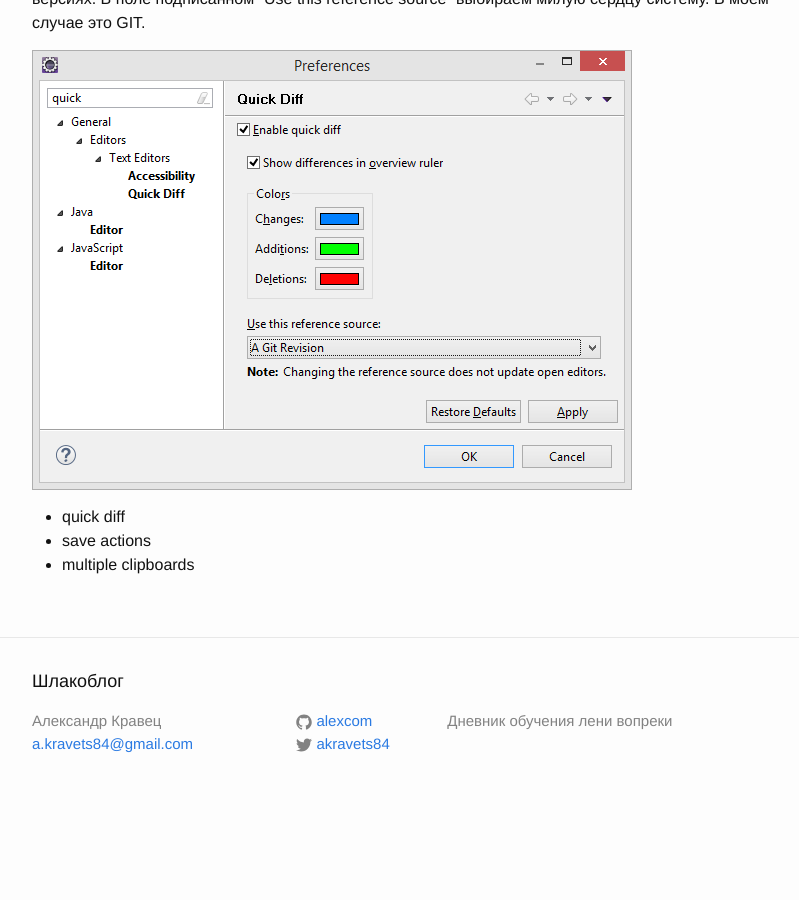
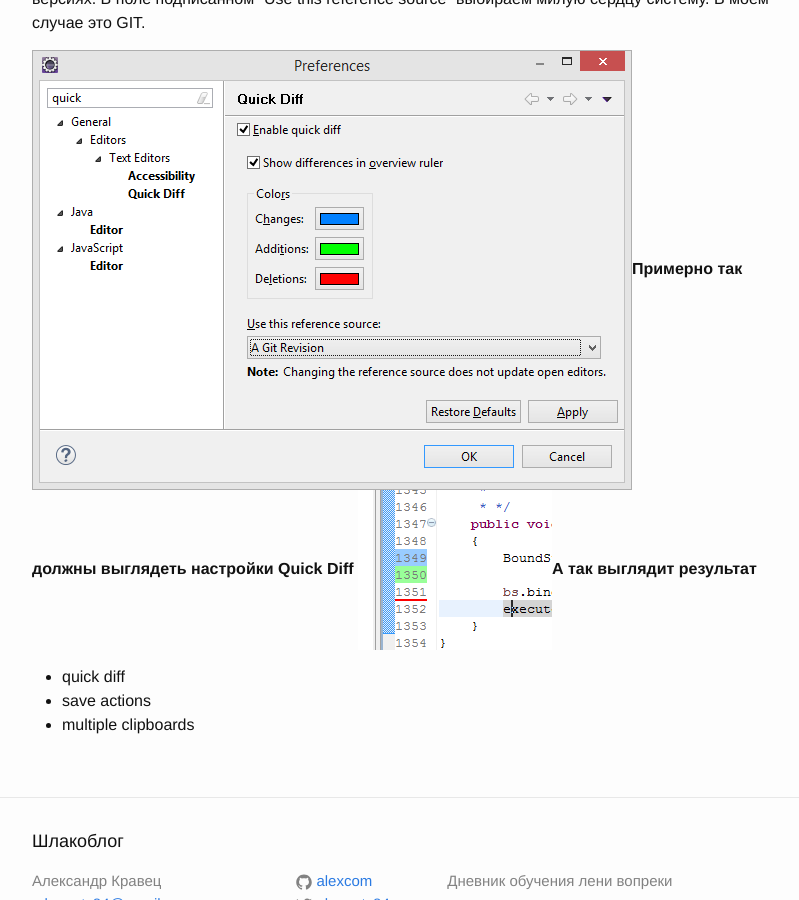
Before and after one commit to alexcom/alexcom.github.io, a Jekyll site: the page built from _posts/2015-05-06-idea-to-eclipse-migration.md, in a window 1280 px wide and 900 px high, scrolled down 642 px. Shown: the whole window, without its empty margins (238-1037 px from the left). Built offline with Jekyll 4.4.1, drawn with Linux system fonts in a browser that asks for light colours; before the commit the page ends 1457 px from its top, so only the background shows below that.

Commit message:
added quick diff result image

```diff
--- a/_posts/2015-05-06-idea-to-eclipse-migration.md
+++ b/_posts/2015-05-06-idea-to-eclipse-migration.md
@@ -11,11 +11,13 @@ categories: idea eclipse migration pain
 ###VCS
 и интеграция с ней - важнейший инструмент. Как минимум, он отмечаеи цветной полоской область измененного, добавленного или удаленного текста. Эта функциональность есть в Eclipse для JEE разработки из коробки, но нуждается в настройке под нужды программиста. Зайдём в Preferences->General->Editors->Text Editors->Quick Diff. Если функция отключена - включаем, а также отмечаем галочку "Show differences in overview ruller". Лично я также изменяю цвета на отдаленно напоминающие идеевские. Осталось ещё одно, но весьма важное: указать источник данных о версиях. В поле подписанном "Use this reference source" выбираем милую сердцу систему. В моём случае это GIT.
 
-![Quick Diff][quickdiff]
+![Quick Diff Settings][qd]**Примерно так должны выглядеть настройки Quick Diff**
+![Quick Diff In Action][qds]**А так выглядит результат**
 
 - quick diff
 - save actions
 - multiple clipboards
 
 
-[quickdiff]:/img/quickdiff.png
+[qd]:/img/quickdiff.png
+[qds]:/img/quickdiff-sample.png
```
Also changed, not shown: img/quickdiff-sample.png (added).
